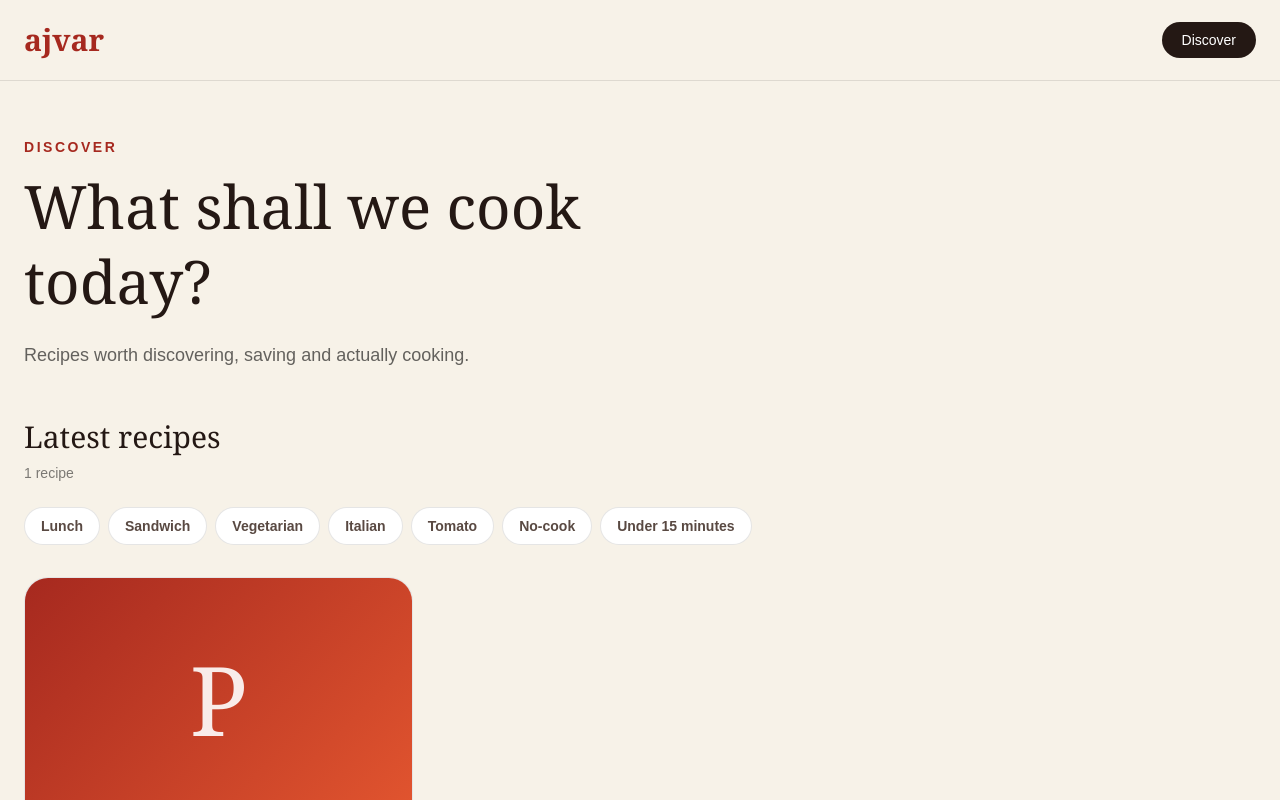
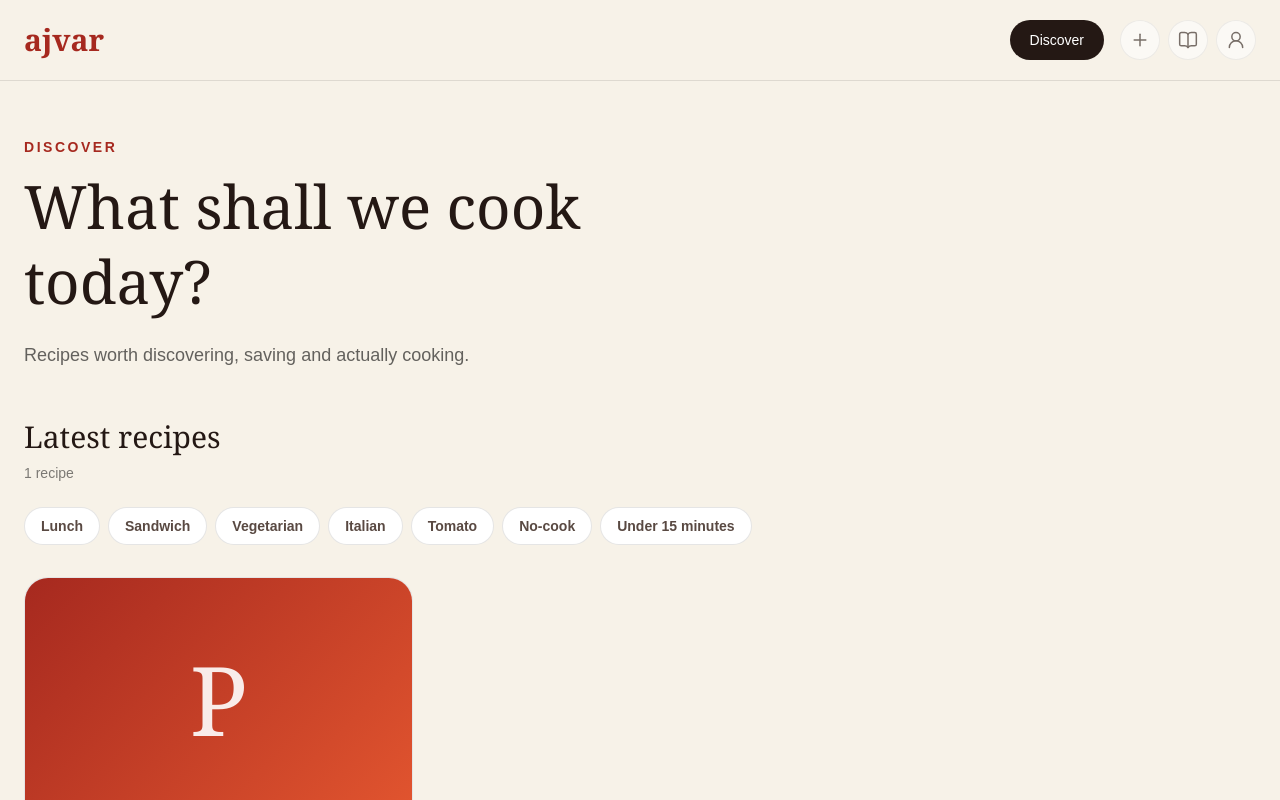
Before and after one commit to trailovic/ajvar-app, a Next.js app: page / in a window 1280 px wide. Shown: the top 800 px of the page. Built offline with nearby package versions, Linux system fonts and the light colour scheme.

Commit message:
feat: add placeholder header actions

```diff
--- a/package.json
+++ b/package.json
@@ -9,6 +9,7 @@
     "lint": "eslint"
   },
   "dependencies": {
+    "lucide-react": "^1.39.0",
     "next": "16.3.4",
     "react": "19.2.8",
     "react-dom": "19.2.8",
--- a/src/app/page.tsx
+++ b/src/app/page.tsx
@@ -1,4 +1,10 @@
 import Link from "next/link";
+import {
+  BookOpen,
+  Plus,
+  UserRound,
+} from "lucide-react";
+
 import { DiscoverFeed } from "@/components/recipes/discover-feed";
 import { recipes } from "@/lib/recipes";
 import { recipeTags, tags } from "@/lib/tags";
@@ -19,13 +25,58 @@ export default function HomePage() {
             ajvar
           </Link>
 
-          <nav aria-label="Main navigation">
+          <nav
+            className="flex items-center gap-2"
+            aria-label="Main navigation"
+          >
             <Link
               href="/"
-              className="rounded-full bg-[#241814] px-5 py-2.5 text-sm font-medium text-white"
+              className="mr-2 rounded-full bg-[#241814] px-5 py-2.5 text-sm font-medium text-white"
             >
               Discover
             </Link>
+
+            <button
+              type="button"
+              disabled
+              title="Add a recipe — coming soon"
+              aria-label="Add a recipe — coming soon"
+              className="flex size-10 cursor-not-allowed items-center justify-center rounded-full border border-black/10 bg-white text-[#241814] opacity-60"
+            >
+              <Plus
+                className="size-5"
+                strokeWidth={1.8}
+                aria-hidden="true"
+              />
+            </button>
+
+            <button
+              type="button"
+              disabled
+              title="Cookbooks — coming soon"
+              aria-label="Cookbooks — coming soon"
+              className="flex size-10 cursor-not-allowed items-center justify-center rounded-full border border-black/10 bg-white text-[#241814] opacity-60"
+            >
+              <BookOpen
+                className="size-5"
+                strokeWidth={1.8}
+                aria-hidden="true"
+              />
+            </button>
+
+            <button
+              type="button"
+              disabled
+              title="Profile — coming soon"
+              aria-label="Profile — coming soon"
+              className="flex size-10 cursor-not-allowed items-center justify-center rounded-full border border-black/10 bg-white text-[#241814] opacity-60"
+            >
+              <UserRound
+                className="size-5"
+                strokeWidth={1.8}
+                aria-hidden="true"
+              />
+            </button>
           </nav>
         </div>
       </header>
```
Also changed, not shown: 1 other file (tests, documents, lock files or other folders).
